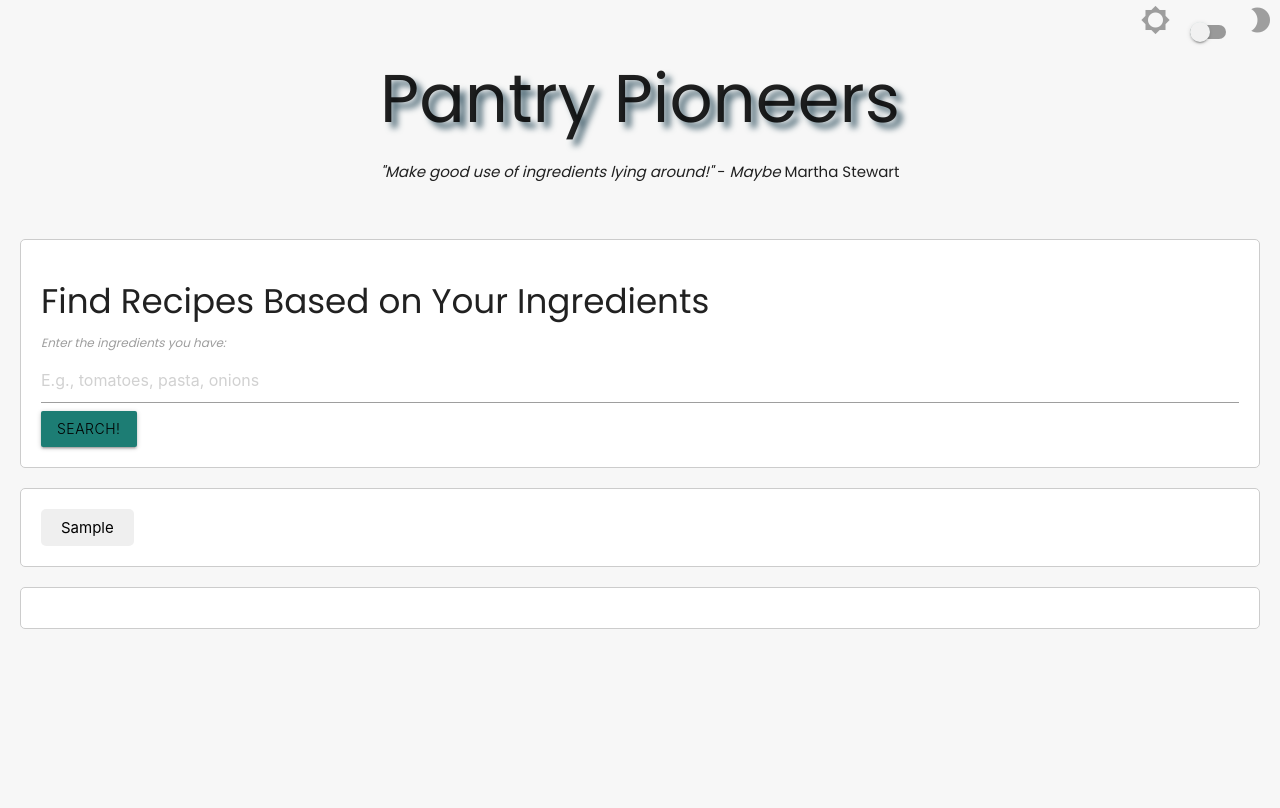
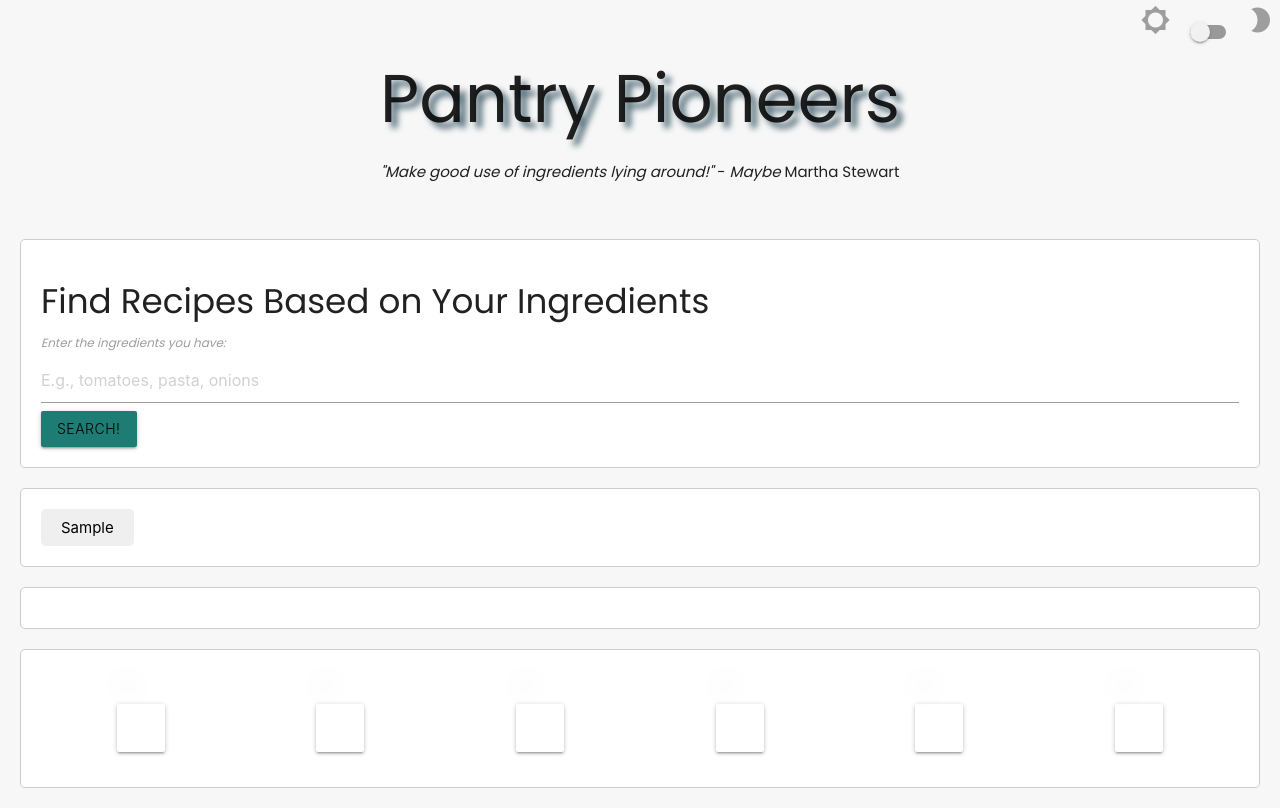
Before and after one commit to concentratedcreatives/Pantry-Pioneers, a plain HTML site: page index.html in a window 1280 px wide. Both pictures are taken after typing "Sample" into the empty fields and a click on the button "SEARCH!". Drawn offline with nearby package versions, Linux system fonts and the light colour scheme; no server answers.

```diff
--- a/Assets/script.js
+++ b/Assets/script.js
@@ -204,3 +204,14 @@ document.addEventListener('DOMContentLoaded', function () {
     });
   });
 });
+
+
+document.addEventListener('DOMContentLoaded', function () {
+  // Add an event listener to the search button
+  document.getElementById('searchButton').addEventListener('click', function (event) {
+    event.preventDefault(); // Prevent the form from submitting (if it's a form)
+    // Show the search-results section
+    const searchResultsSection = document.getElementById('search-results'); searchResultsSection.style.display = 'block';
+    // Add your search functionality here to populate the search results
+  });
+});
--- a/Assets/style.css
+++ b/Assets/style.css
@@ -108,3 +108,7 @@ img {
 .card-panel.hoverable {
   display: none;
 }
+
+#search-results {
+  display:none;
+}
--- a/index.html
+++ b/index.html
@@ -53,7 +53,7 @@
 
     </section>
 
-    <section class="hide" id="search-results">
+    <section id="search-results">
       <div id="recipe-images">
         <div class="recipe-container">
           <div><img class="z-depth-4 hoverable" id="recipe1" src="" /></div>
```
